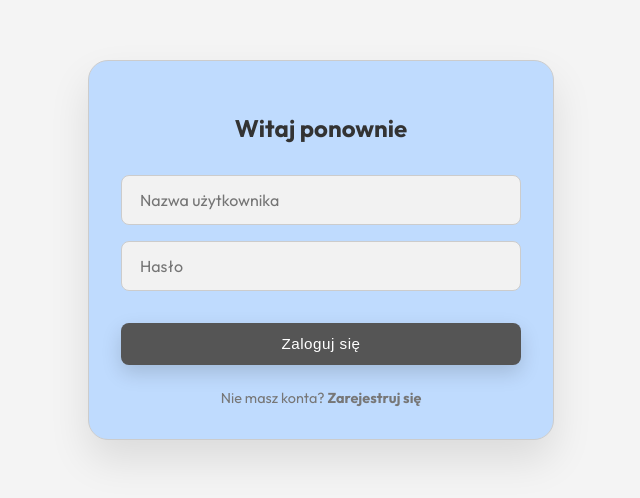
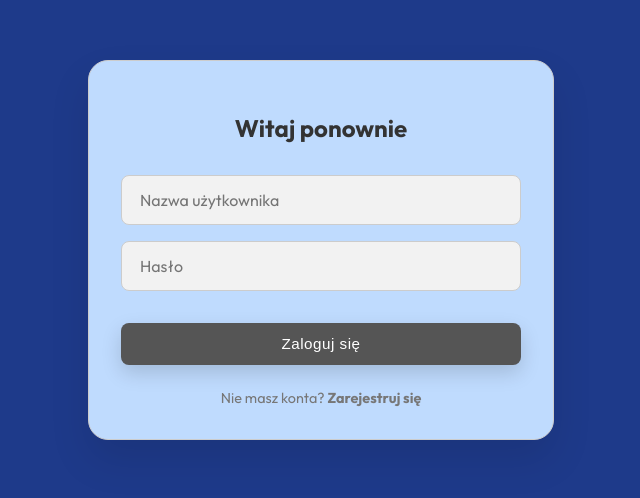
Before and after one commit to cryvult/KomunikatorProjektPTI, a React (Vite) app in the folder client/: page / in a window 1280 px wide. Shown: the part 150-648 px from the top of the page, without its empty margins (319-959 px from the left). Built offline with nearby package versions, Linux system fonts and the light colour scheme.

Commit message:
JB: Change background to strong blue

```diff
--- a/client/src/index.css
+++ b/client/src/index.css
@@ -2,8 +2,8 @@
 
 :root {
   /* Concrete / Silver Palette */
-  --bg-color: #F4F4F4;
-  /* Neutral Light Grey Background */
+  --bg-color: #1E3A8A;
+  /* Strong Blue Background */
   /* Darker Blue Panels */
   --panel-bg: #BFDBFE;
   --border-color: #CCCCCC;
```
